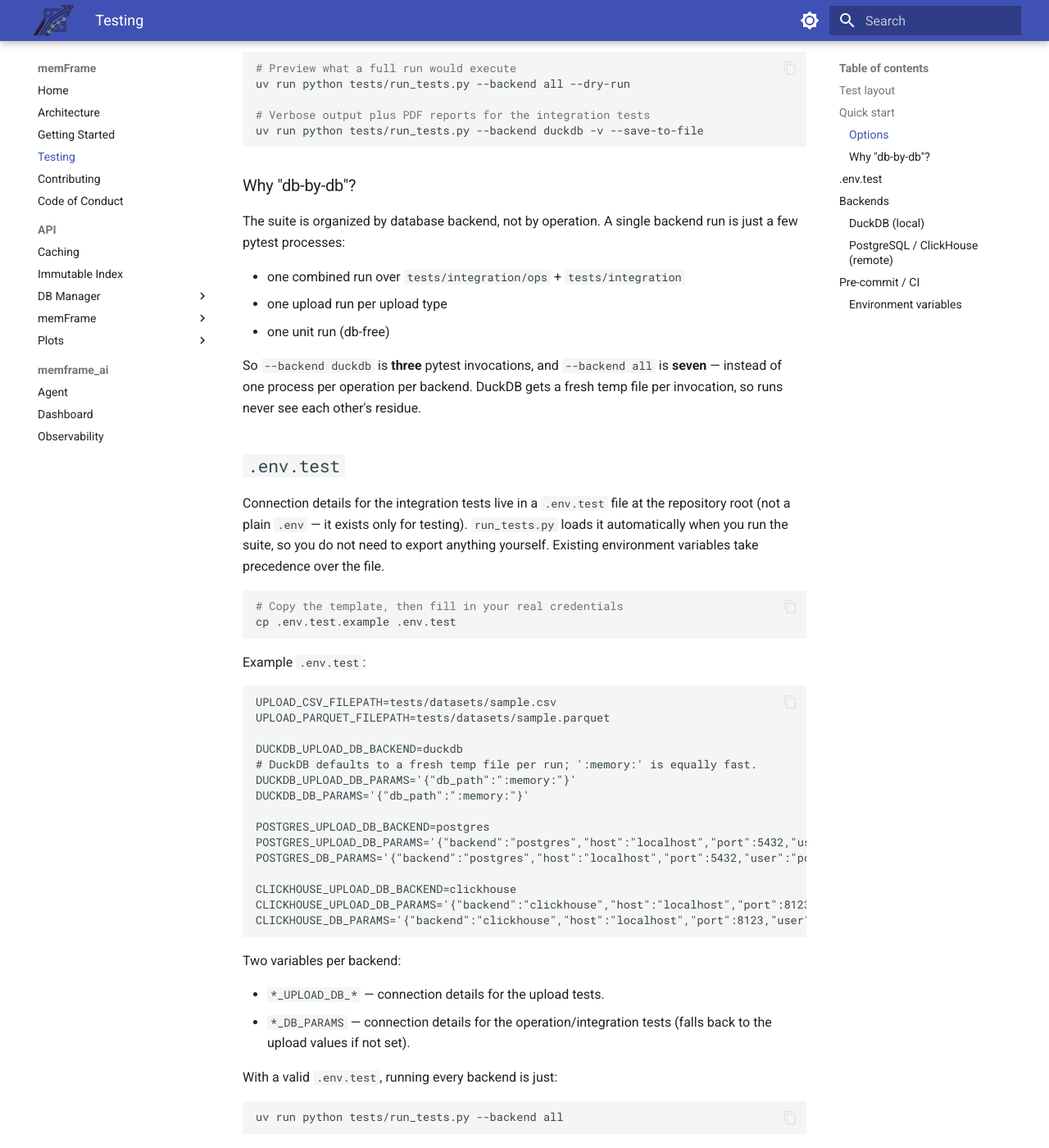
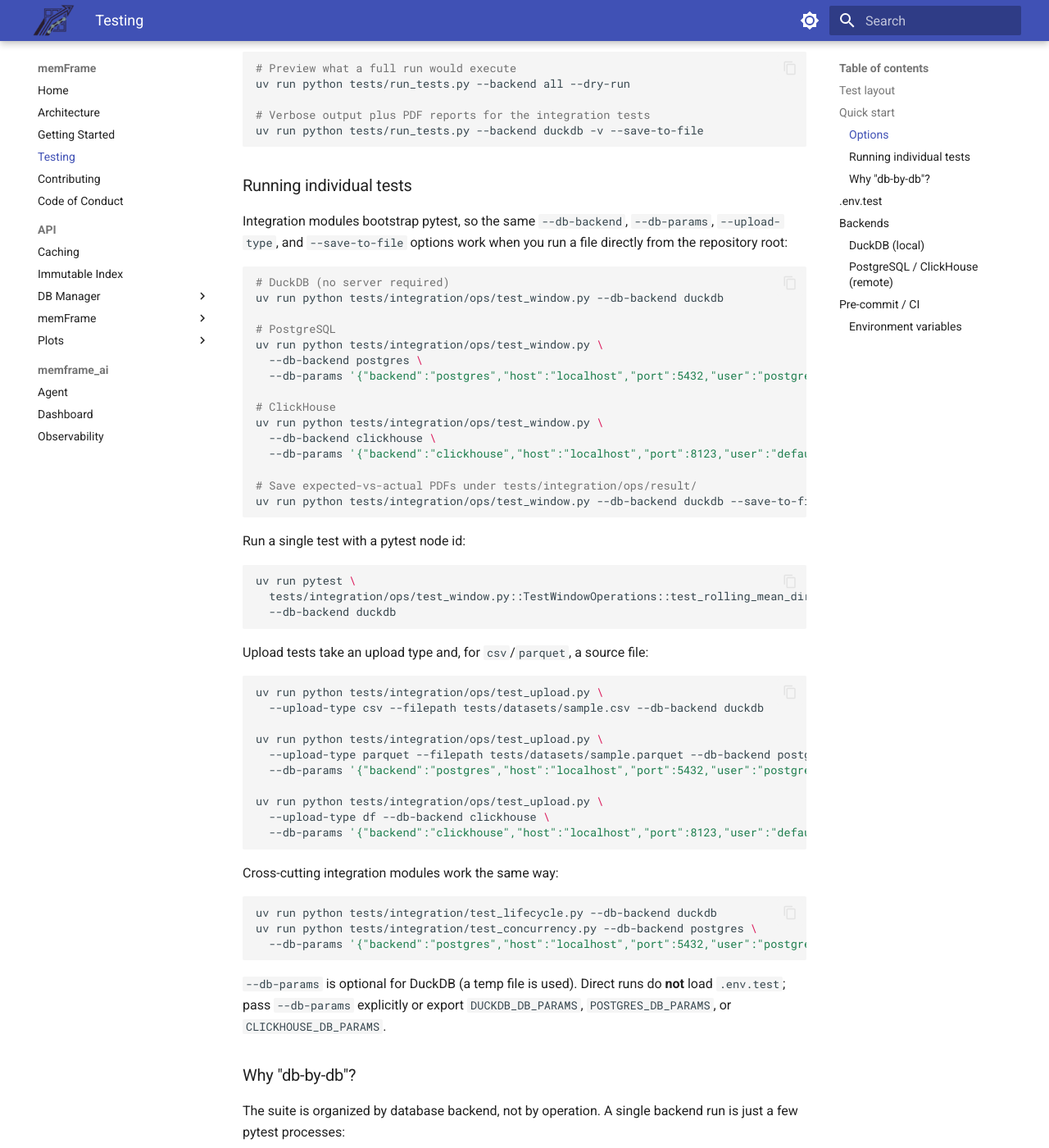
Before and after one commit to Debojit95/memFrame, an MkDocs documentation site: the page built from docs/testing.md, in a window 1280 px wide and 1400 px high, scrolled down 1836 px. Shown: the whole window at 82% size. Built offline with MkDocs 1.6.1 and Material for MkDocs 9.7.7, drawn with Linux system fonts in a browser that asks for light colours; some of the changed text lies outside the part shown.

Commit message:
[docs] document individual test commands per backend and type

````diff
--- a/docs/testing.md
+++ b/docs/testing.md
@@ -1,7 +1,7 @@
 # Testing
 
-memFrame uses `pytest`. All tests live under `tests/` and run through a single
-entry point: `tests/run_tests.py`.
+memFrame uses `pytest`. The full suite runs through `tests/run_tests.py`;
+individual integration modules can also be executed directly or via `pytest`.
 
 ## Test layout
 
@@ -58,6 +58,65 @@ uv run python tests/run_tests.py --backend all --dry-run
 # Verbose output plus PDF reports for the integration tests
 uv run python tests/run_tests.py --backend duckdb -v --save-to-file
 ```
+
+### Running individual tests
+
+Integration modules bootstrap pytest, so the same `--db-backend`,
+`--db-params`, `--upload-type`, and `--save-to-file` options work when you run
+a file directly from the repository root:
+
+```bash
+# DuckDB (no server required)
+uv run python tests/integration/ops/test_window.py --db-backend duckdb
+
+# PostgreSQL
+uv run python tests/integration/ops/test_window.py \
+  --db-backend postgres \
+  --db-params '{"backend":"postgres","host":"localhost","port":5432,"user":"postgres","password":"secret","database":"memframe_test"}'
+
+# ClickHouse
+uv run python tests/integration/ops/test_window.py \
+  --db-backend clickhouse \
+  --db-params '{"backend":"clickhouse","host":"localhost","port":8123,"user":"default","password":"secret"}'
+
+# Save expected-vs-actual PDFs under tests/integration/ops/result/
+uv run python tests/integration/ops/test_window.py --db-backend duckdb --save-to-file
+```
+
+Run a single test with a pytest node id:
+
+```bash
+uv run pytest \
+  tests/integration/ops/test_window.py::TestWindowOperations::test_rolling_mean_direct \
+  --db-backend duckdb
+```
+
+Upload tests take an upload type and, for `csv`/`parquet`, a source file:
+
+```bash
+uv run python tests/integration/ops/test_upload.py \
+  --upload-type csv --filepath tests/datasets/sample.csv --db-backend duckdb
+
+uv run python tests/integration/ops/test_upload.py \
+  --upload-type parquet --filepath tests/datasets/sample.parquet --db-backend postgres \
+  --db-params '{"backend":"postgres","host":"localhost","port":5432,"user":"postgres","password":"secret","database":"memframe_test"}'
+
+uv run python tests/integration/ops/test_upload.py \
+  --upload-type df --db-backend clickhouse \
+  --db-params '{"backend":"clickhouse","host":"localhost","port":8123,"user":"default","password":"secret"}'
+```
+
+Cross-cutting integration modules work the same way:
+
+```bash
+uv run python tests/integration/test_lifecycle.py --db-backend duckdb
+uv run python tests/integration/test_concurrency.py --db-backend postgres \
+  --db-params '{"backend":"postgres","host":"localhost","port":5432,"user":"postgres","password":"secret","database":"memframe_test"}'
+```
+
+`--db-params` is optional for DuckDB (a temp file is used). Direct runs do
+**not** load `.env.test`; pass `--db-params` explicitly or export
+`DUCKDB_DB_PARAMS`, `POSTGRES_DB_PARAMS`, or `CLICKHOUSE_DB_PARAMS`.
 
 ### Why "db-by-db"?
 
````
Also changed, not shown: CONTRIBUTING.md (+14 -15 lines), docs/CONTRIBUTING.md (+16 -1 lines).
